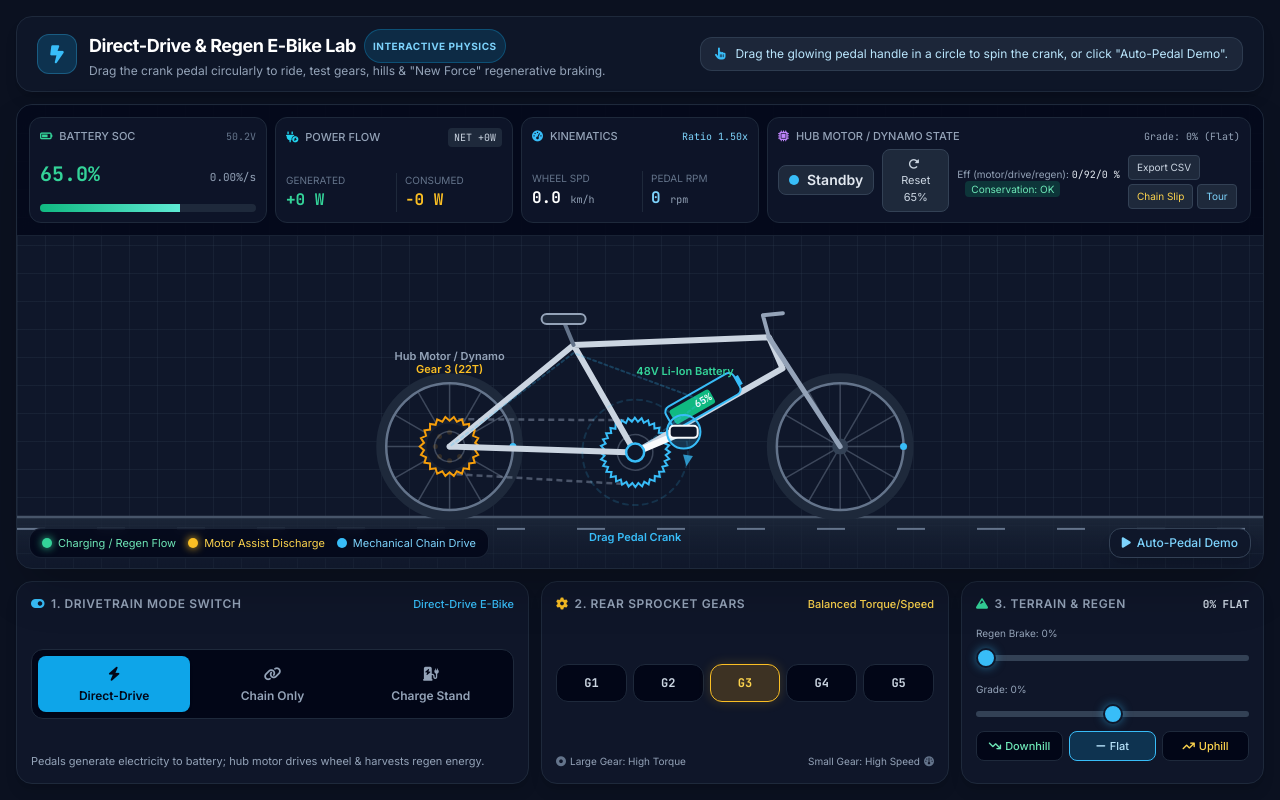
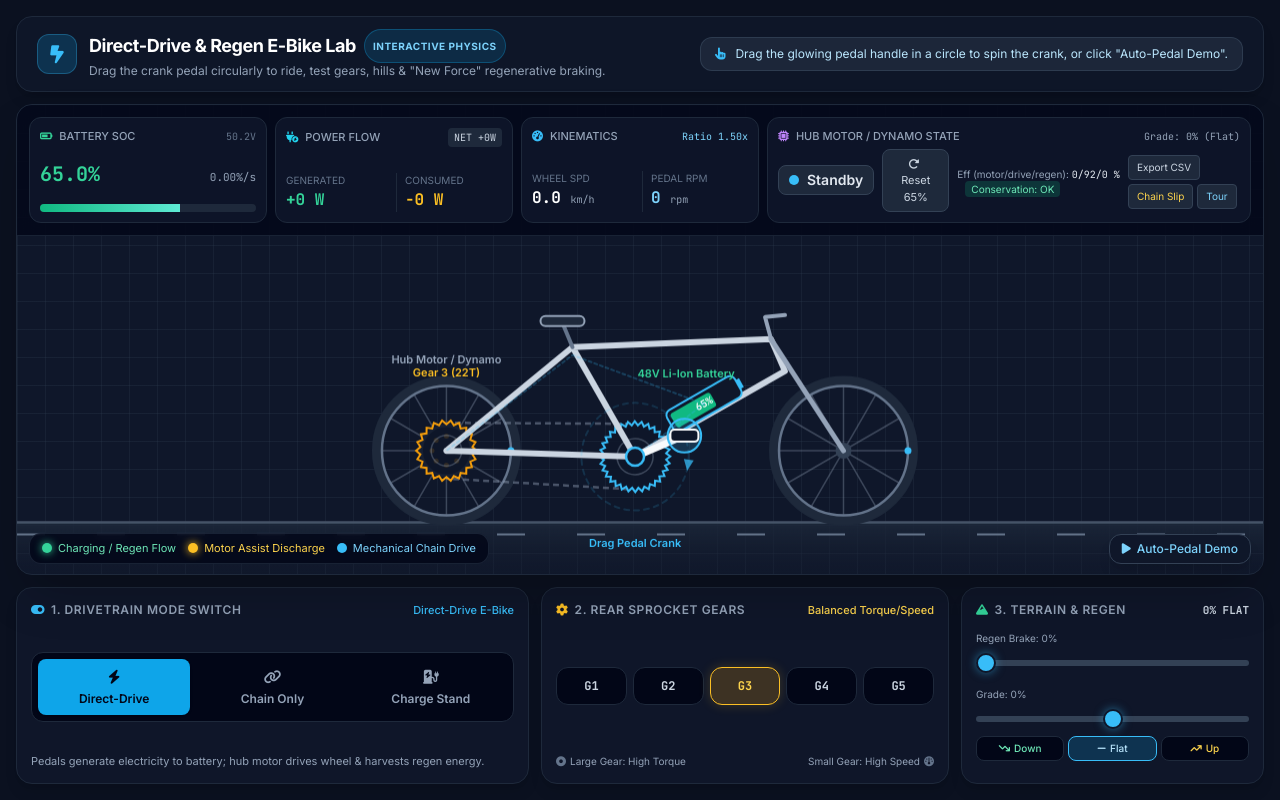
Before and after one commit to zzz-creator/interactive-ebike-simulation, a plain HTML site: page index.html in a window 1280 px wide. Drawn offline with nearby package versions, Linux system fonts and the light colour scheme.

Commit message:
Shrink grade buttons to fit card

```diff
--- a/index.html
+++ b/index.html
@@ -218,15 +218,15 @@
                 <input id="gradeSlider" type="range" min="-15" max="15" value="0" class="w-full">
             </div>
             <!-- Quick 3-Preset Incline Buttons -->
-            <div class="grid grid-cols-3 gap-1.5 mb-2">
-                <button data-grade="-8" class="grade-btn py-1.5 px-1 rounded-lg bg-slate-950 border border-slate-800 hover:border-emerald-500/50 text-[11px] font-medium text-emerald-300 transition">
-                    <i class="fa-solid fa-arrow-trend-down mr-1"></i>Downhill
+            <div class="grid grid-cols-3 gap-1 mb-2">
+                <button data-grade="-8" class="grade-btn py-1 px-0.5 rounded-lg bg-slate-950 border border-slate-800 hover:border-emerald-500/50 text-[10px] font-medium text-emerald-300 transition truncate">
+                    <i class="fa-solid fa-arrow-trend-down mr-1"></i>Down
                 </button>
-                <button data-grade="0" class="grade-btn active py-1.5 px-1 rounded-lg bg-sky-500/20 border border-sky-400 text-[11px] font-medium text-sky-200 transition">
+                <button data-grade="0" class="grade-btn active py-1 px-0.5 rounded-lg bg-sky-500/20 border border-sky-400 text-[10px] font-medium text-sky-200 transition truncate">
                     <i class="fa-solid fa-minus mr-1"></i>Flat
                 </button>
-                <button data-grade="8" class="grade-btn py-1.5 px-1 rounded-lg bg-slate-950 border border-slate-800 hover:border-amber-500/50 text-[11px] font-medium text-amber-300 transition">
-                    <i class="fa-solid fa-arrow-trend-up mr-1"></i>Uphill
+                <button data-grade="8" class="grade-btn py-1 px-0.5 rounded-lg bg-slate-950 border border-slate-800 hover:border-amber-500/50 text-[10px] font-medium text-amber-300 transition truncate">
+                    <i class="fa-solid fa-arrow-trend-up mr-1"></i>Up
                 </button>
             </div>
 
```
